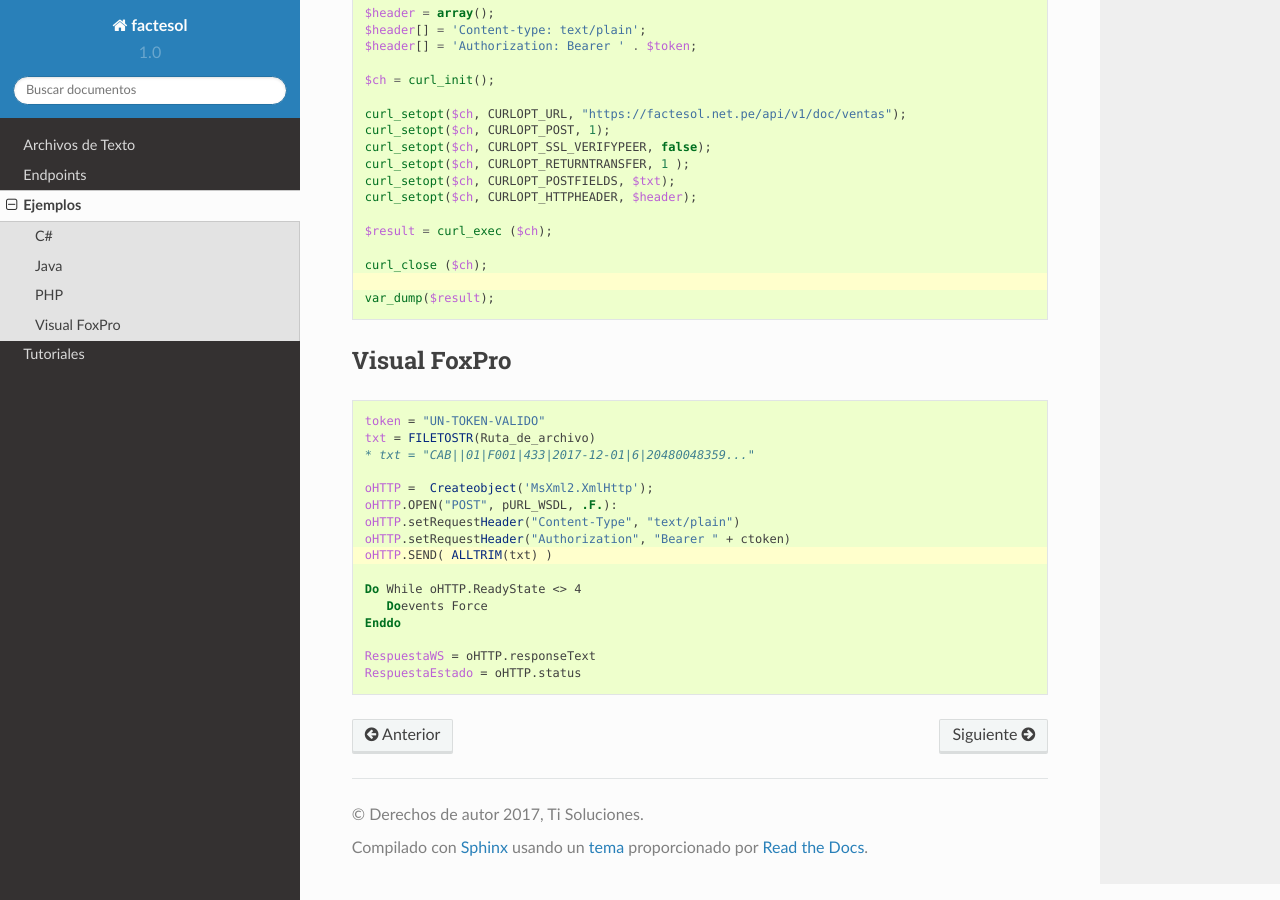
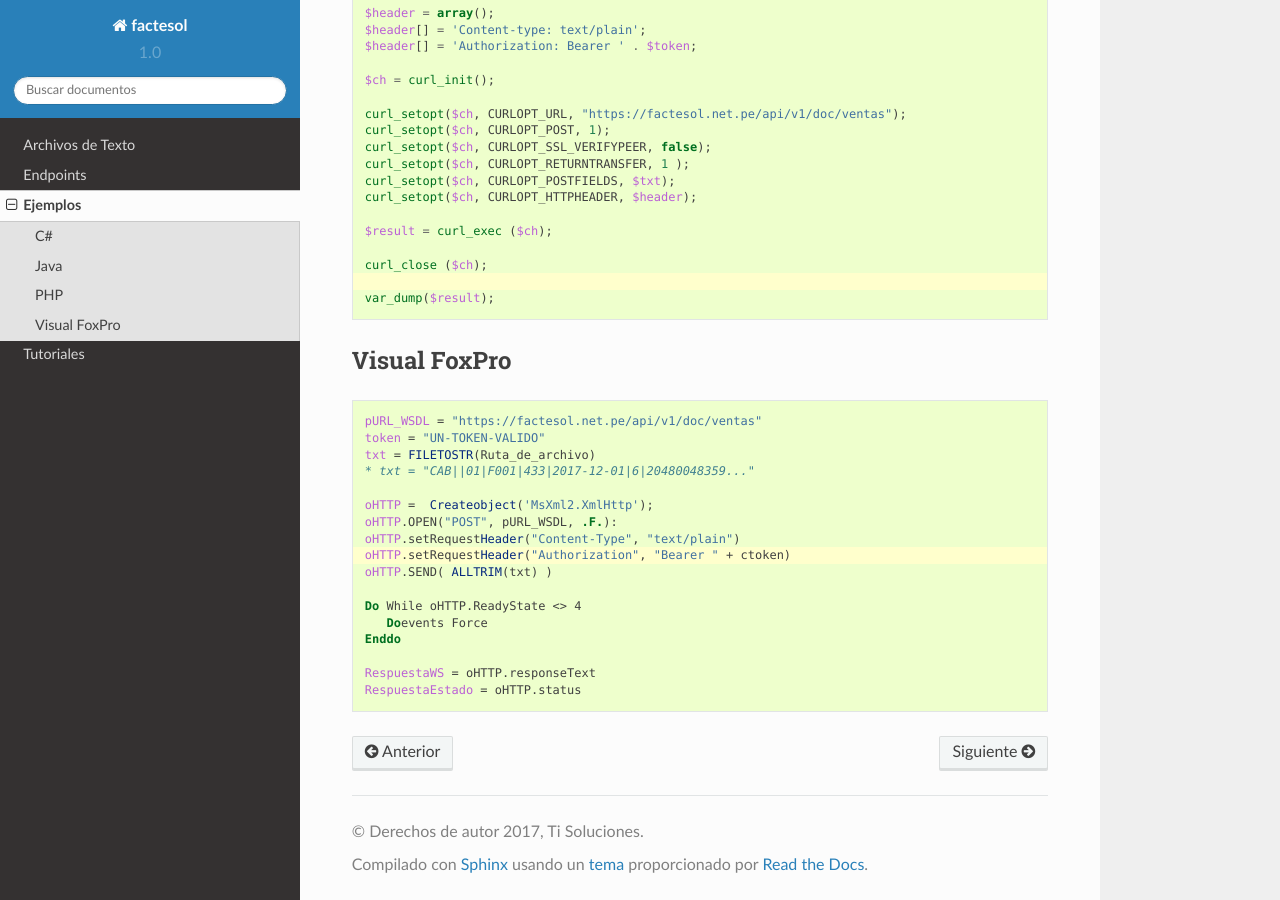
Before and after one commit to giansalex/factesol-docs, a Sphinx documentation site: the page built from docs/examples.rst, in a window 1280 px wide and 900 px high, scrolled down 1765 px. Built offline with Sphinx 7.4.7 and the Read the Docs theme 2.0.0, drawn with Linux system fonts in a browser that asks for light colours.

Commit message:
vfp pURL_WSDL se agregó
vfp pURL_WSDL se agregócamio

```diff
--- a/docs/examples.rst
+++ b/docs/examples.rst
@@ -113,6 +113,7 @@ Visual FoxPro
 .. code-block:: vfp
     :emphasize-lines: 9
 
+    pURL_WSDL = "https://factesol.net.pe/api/v1/doc/ventas"
     token = "UN-TOKEN-VALIDO"
     txt = FILETOSTR(Ruta_de_archivo)
     * txt = "CAB||01|F001|433|2017-12-01|6|20480048359..."
```
